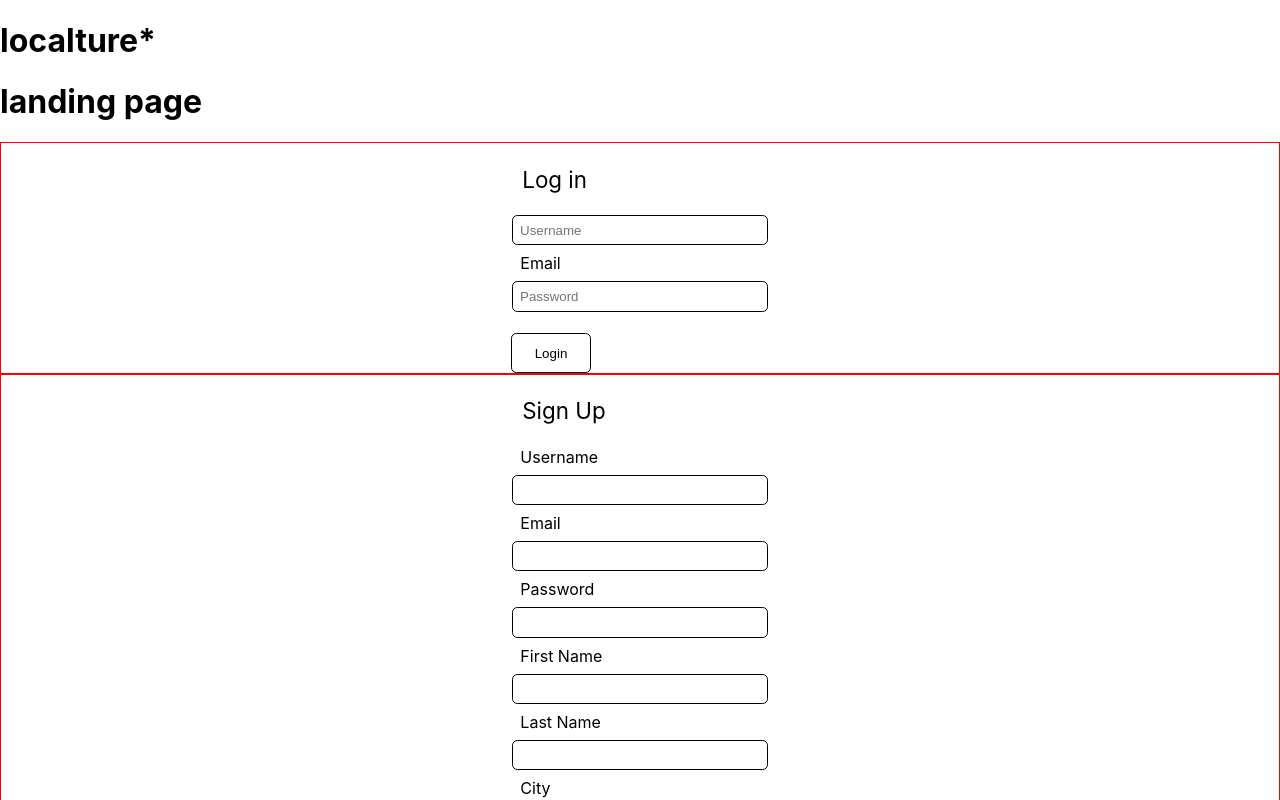
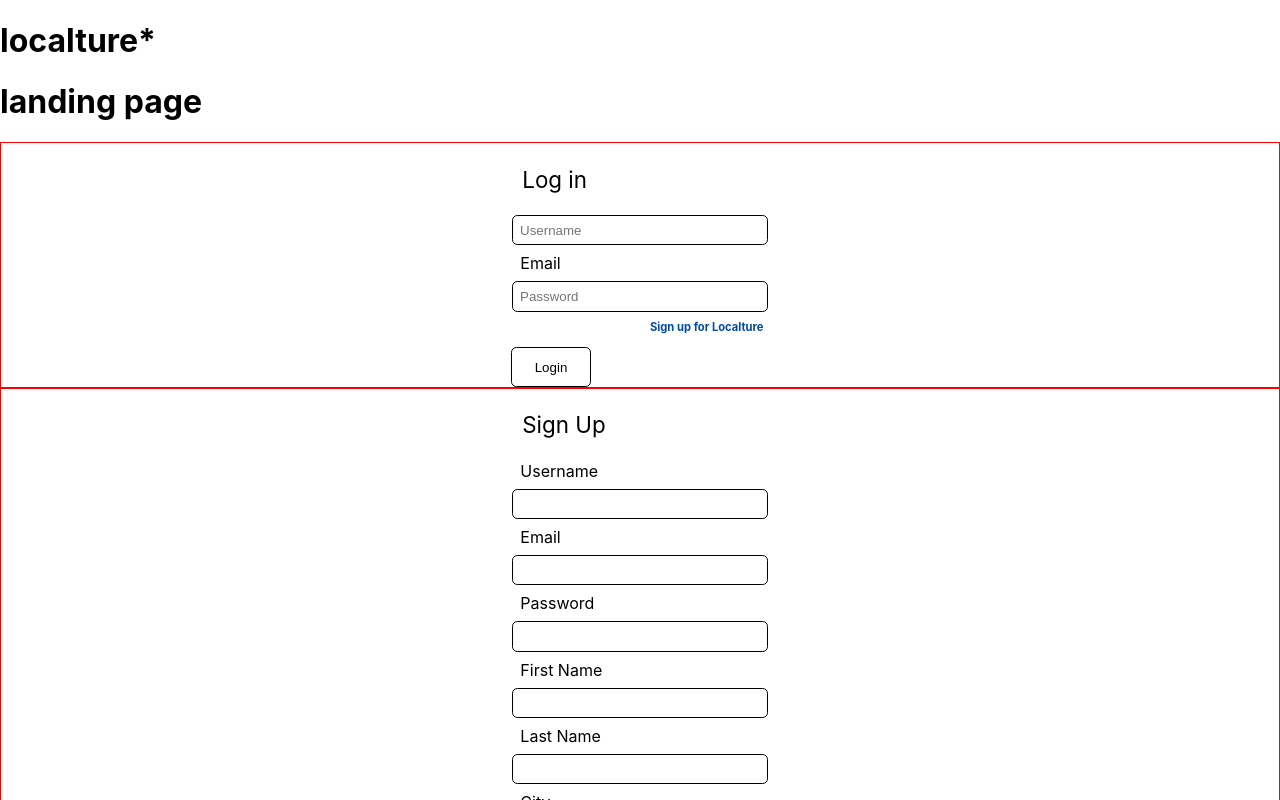
Before and after one commit to itzamnahuerta/localture, a React (Create React App) app in the folder client/: page / in a window 1280 px wide. Shown: the top 800 px of the page. Built offline with nearby package versions, Linux system fonts and the light colour scheme.

Commit message:
made dashboard component

```diff
--- a/client/src/App.js
+++ b/client/src/App.js
@@ -2,10 +2,6 @@ import React, { Component } from 'react';
 import './styles/App.scss';
 import LandingPage from './components/LandingPage/LandingPage';
 import { login } from './services/authApi';
-
-// ~~~~~~~~~~~~~~~~~~~~~~~~
-// import LoginForm from './components/LoginForm/LoginForm.jsx';
-
 
 class App extends Component {
   constructor(){
--- a/client/src/components/LoginForm/LoginForm.jsx
+++ b/client/src/components/LoginForm/LoginForm.jsx
@@ -1,19 +1,21 @@
 import React, { Component } from 'react';
-// import { Redirect } from 'react-router-dom';
-// import SignUpForm from '../SignupForm/SignupForm'
-// import { LandingPage } from "../LandingPage/LandingPage";
+import { Redirect } from 'react-router-dom';
+import SignUpForm from '../SignupForm/SignupForm'
 
 
 export default class LandingPageForm extends Component {
     constructor() {
         super();
         this.state = {
-
+          isSignup: false
         }
     }
     handleSubmitForm = (e) => {
       e.preventDefault();
       this.props.handleLogin();
+    }
+    handleSignupForm = () => {
+      this.setState({isSignup:!this.state.isSignup})
     }
 
   render() {
@@ -41,6 +43,9 @@ export default class LandingPageForm extends Component {
           placeholder="Password"
           onChange={this.props.handleLoginFormChange}
         />
+
+        <a className="sign-up-link"> Sign up for Localture </a>
+
         <button type="submit" className="log-in-btn"> Login  </button>
         </form>
 
--- a/client/src/styles/Colors.scss
+++ b/client/src/styles/Colors.scss
@@ -1,7 +1,6 @@
-$orange : #fd8a34;
-$blue : #79cfca;
-$green : #61c900;
-$yellow : #DACF00;
+$blue : #004ba8;
+$bluegreen: #20a39e;
+$lightgreen: #89bd9e;
+$white: #ffffff;
+$black: #24272b;
 $shadow : rgba(0,0,0,0.5);
-$white : #f4f4f4;
-$whiteBg : rgba(255,255,255, .9);
--- a/client/src/styles/LandingPage.scss
+++ b/client/src/styles/LandingPage.scss
@@ -1,3 +1,4 @@
+@import 'LoginForm';
 
 .form-layout {
     border: 1px solid red;
--- /dev/null
+++ b/client/src/styles/LoginForm.scss
@@ -0,0 +1,15 @@
+@import 'Colors';
+a {
+    display: block;
+    margin-left: 13em;
+
+}
+.sign-up-link {
+    text-decoration: none;
+    color: $blue;
+    font-size: .7em;
+    font-weight: 700;
+}
+.sign-up-link:hover {
+    color: $bluegreen;
+}
```
Also changed, not shown: client/src/components/Dashboard/Dashboard.jsx (added, +18 -0 lines).
